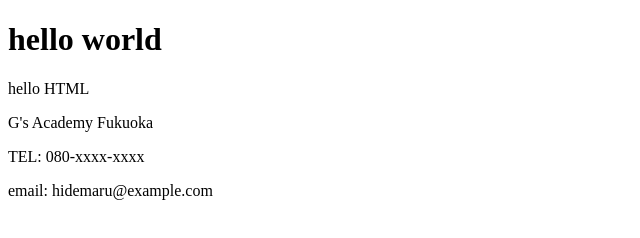
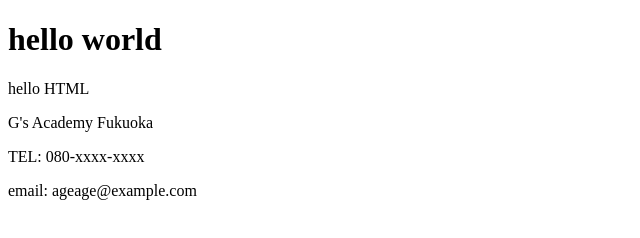
Before and after one commit to hidemaru-test/git-test, a plain HTML site: page index.html in a window 1280 px wide. Shown: the full height of the page, 0-640 px from the left. Drawn offline with Linux system fonts and the light colour scheme.

Commit message:
emailをageageに変更

```diff
--- a/index.html
+++ b/index.html
@@ -11,6 +11,6 @@
   <p>hello HTML</p>
   <p>G's Academy Fukuoka</p>
   <p>TEL: 080-xxxx-xxxx</p>
-  <p>email: hidemaru@example.com</p>
+  <p>email: ageage@example.com</p>
 </body>
 </html>
```
